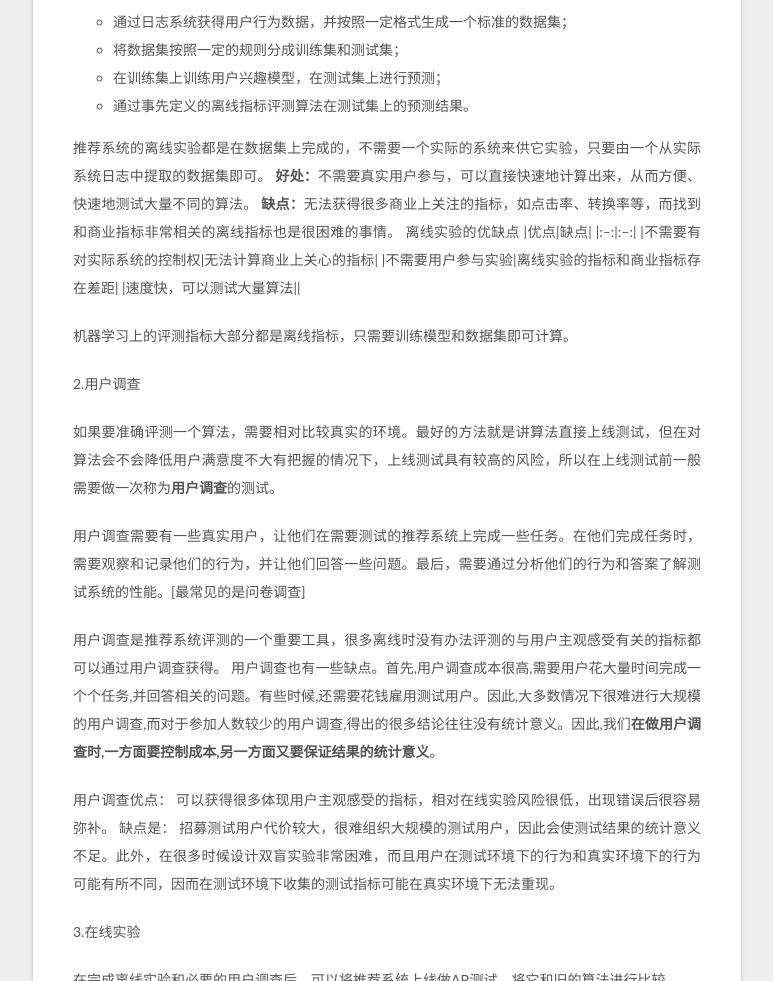
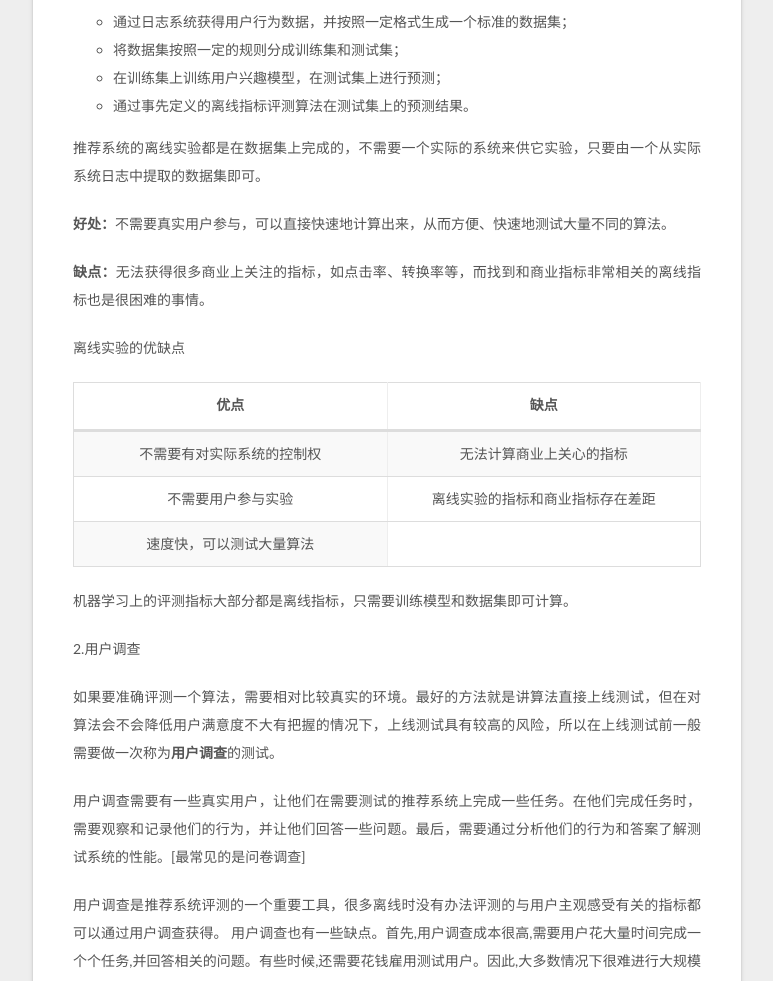
Before and after one commit to fja0kl/fja0kl.github.io, a plain HTML site: page 2018/11/01/推荐系统-好的推荐系统/index.html in a window 1280 px wide. Shown: the part 1280-2261 px from the top of the page, without its empty margins (379-1152 px from the left). Drawn offline with nearby package versions, Linux system fonts and the light colour scheme; some packages are replaced by stand-ins of ours; a script that the page names is missing.

Commit message:
Site updated: 2018-11-12 09:13:19

```diff
--- a/2018/11/01/推荐系统-好的推荐系统/index.html
+++ b/2018/11/01/推荐系统-好的推荐系统/index.html
@@ -87,7 +87,7 @@
 <meta property="og:site_name" content="fja0kl&#39;s Blog">
 <meta property="og:description" content="什么是推荐系统information overload信息过载时代： 信息爆炸。 在这个时代,无论是信息消费者还是信息生产者都遇到了很大的挑战:作为信息消费者,如何从大量信息中找到自己感兴趣的信息是一件非常困难的事情;作为信息生产者,如何让自己生产的信息脱颖而出,受到广大用户的关注,也是一件非常困难的事情。推荐系统就是解决这一矛盾的重要工具。 长尾理论long tail： 传统的80/20原则(8">
 <meta property="og:locale" content="zh-Hans">
-<meta property="og:updated_time" content="2018-11-01T00:34:58.300Z">
+<meta property="og:updated_time" content="2018-11-12T01:12:54.263Z">
 <meta name="twitter:card" content="summary">
 <meta name="twitter:title" content="[推荐系统]好的推荐系统">
 <meta name="twitter:description" content="什么是推荐系统information overload信息过载时代： 信息爆炸。 在这个时代,无论是信息消费者还是信息生产者都遇到了很大的挑战:作为信息消费者,如何从大量信息中找到自己感兴趣的信息是一件非常困难的事情;作为信息生产者,如何让自己生产的信息脱颖而出,受到广大用户的关注,也是一件非常困难的事情。推荐系统就是解决这一矛盾的重要工具。 长尾理论long tail： 传统的80/20原则(8">
@@ -298,8 +298,8 @@
 
                 <span class="post-meta-item-text">更新于&#58;</span>
 
-              <time title="更新于" itemprop="dateModified" datetime="2018-11-01T08:34:58+08:00">
-                2018-11-01
+              <time title="更新于" itemprop="dateModified" datetime="2018-11-12T09:12:54+08:00">
+                2018-11-12
               </time>
 
           </span>
@@ -400,15 +400,31 @@
 <li>在训练集上训练用户兴趣模型，在测试集上进行预测；</li>
 <li>通过事先定义的离线指标评测算法在测试集上的预测结果。</li>
 </ul>
-<p>推荐系统的离线实验都是在数据集上完成的，不需要一个实际的系统来供它实验，只要由一个从实际系统日志中提取的数据集即可。
-<strong>好处：</strong>不需要真实用户参与，可以直接快速地计算出来，从而方便、快速地测试大量不同的算法。
-<strong>缺点：</strong>无法获得很多商业上关注的指标，如点击率、转换率等，而找到和商业指标非常相关的离线指标也是很困难的事情。
-离线实验的优缺点
-|优点|缺点|
-|:–:|:–:|
-|不需要有对实际系统的控制权|无法计算商业上关心的指标|
-|不需要用户参与实验|离线实验的指标和商业指标存在差距|
-|速度快，可以测试大量算法||</p>
+<p>推荐系统的离线实验都是在数据集上完成的，不需要一个实际的系统来供它实验，只要由一个从实际系统日志中提取的数据集即可。</p>
+<p><strong>好处：</strong>不需要真实用户参与，可以直接快速地计算出来，从而方便、快速地测试大量不同的算法。</p>
+<p><strong>缺点：</strong>无法获得很多商业上关注的指标，如点击率、转换率等，而找到和商业指标非常相关的离线指标也是很困难的事情。</p>
+<p>离线实验的优缺点</p>
+<table>
+<thead>
+<tr>
+<th style="text-align:center">优点</th>
+<th style="text-align:center">缺点</th>
+</tr>
+</thead>
+<tbody>
+<tr>
+<td style="text-align:center">不需要有对实际系统的控制权</td>
+<td style="text-align:center">无法计算商业上关心的指标</td>
+</tr>
+<tr>
+<td style="text-align:center">不需要用户参与实验</td>
+<td style="text-align:center">离线实验的指标和商业指标存在差距</td>
+</tr>
+<tr>
+<td style="text-align:center">速度快，可以测试大量算法</td>
+</tr>
+</tbody>
+</table>
 <p>机器学习上的评测指标大部分都是离线指标，只需要训练模型和数据集即可计算。</p>
 <p>2.用户调查</p>
 <p>如果要准确评测一个算法，需要相对比较真实的环境。最好的方法就是讲算法直接上线测试，但在对算法会不会降低用户满意度不大有把握的情况下，上线测试具有较高的风险，所以在上线测试前一般需要做一次称为<strong>用户调查</strong>的测试。</p>
--- a/css/main.css
+++ b/css/main.css
@@ -1813,7 +1813,7 @@ pre .javascript .function {
   width: 4px;
   height: 4px;
   border-radius: 50%;
-  background: #1ab8ff;
+  background: #ffb006;
 }
 .links-of-blogroll {
   font-size: 13px;
```
Also changed, not shown: index.html (+2 -2 lines), sitemap.xml (+7 -7 lines).
